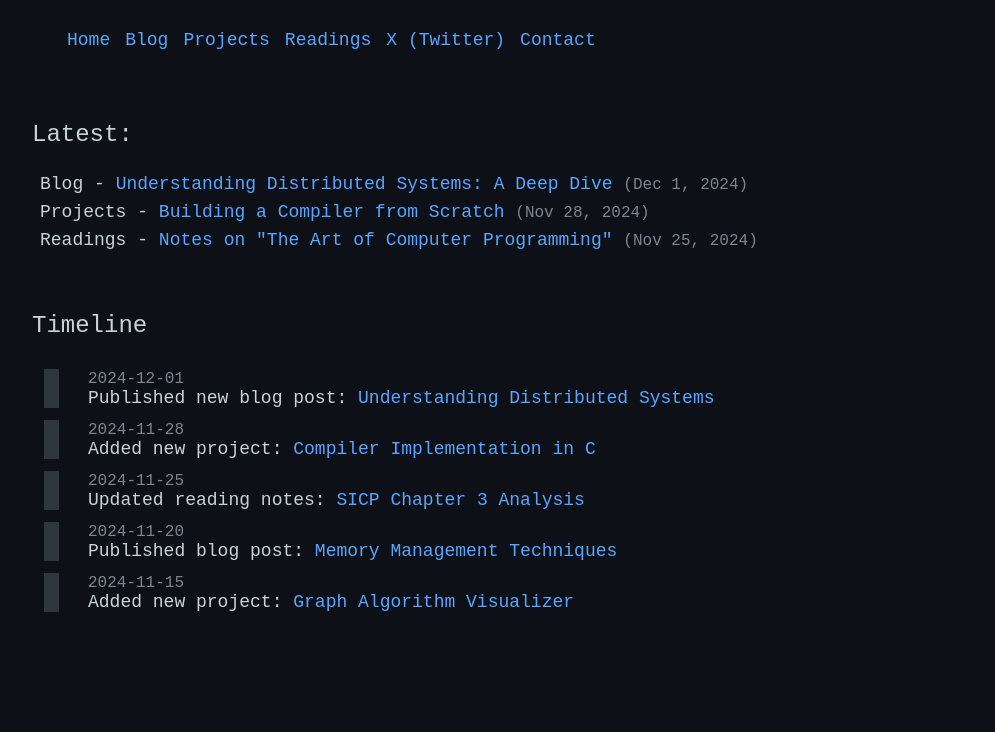
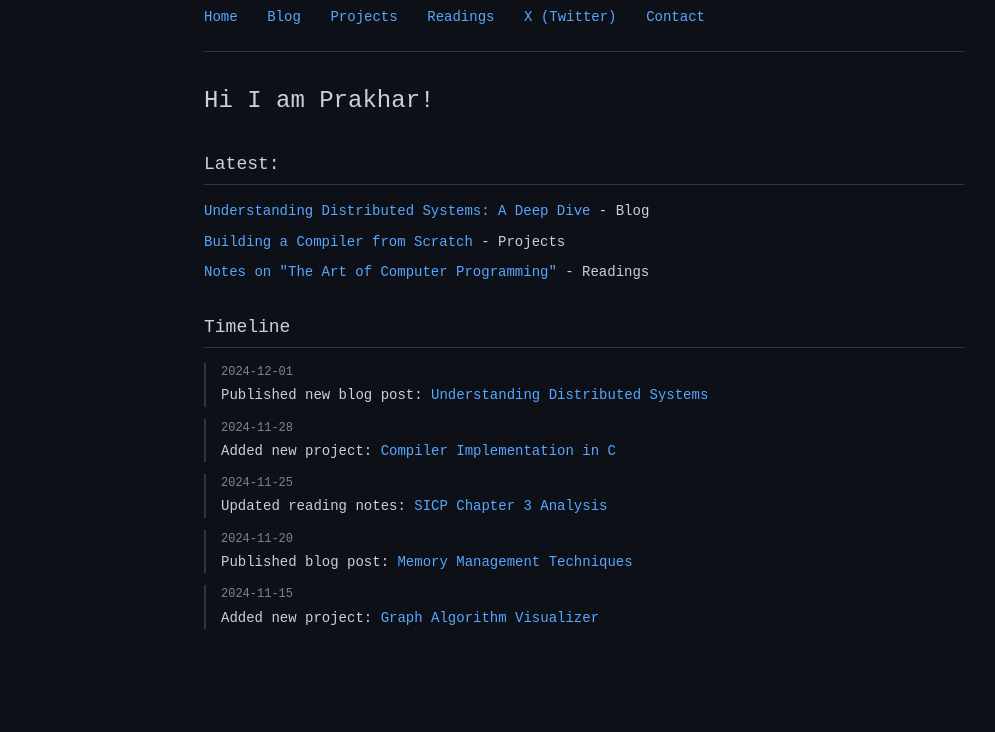
Before and after one commit to devPrakharM/test_website, a plain HTML site: page index.html in a window 1280 px wide. Shown: the part 68-800 px from the top of the page, without its empty margins (56-1051 px from the left). Drawn offline with Linux system fonts and the light colour scheme.

Commit message:
Update index.html

```diff
--- a/index.html
+++ b/index.html
@@ -4,147 +4,170 @@
     <meta charset="UTF-8">
     <meta name="viewport" content="width=device-width, initial-scale=1.0">
     <title>Prakhar Mishra</title>
+    <style>
+        * {
+            margin: 0;
+            padding: 0;
+            box-sizing: border-box;
+        }
+
+        body {
+            font-family: 'Courier New', monospace;
+            background-color: #0d1117;
+            color: #c9d1d9;
+            line-height: 1.6;
+            max-width: 800px;
+            margin: 0 auto;
+            padding: 20px;
+        }
+
+        header {
+            border-bottom: 1px solid #30363d;
+            padding-bottom: 20px;
+            margin-bottom: 30px;
+        }
+
+        nav {
+            margin-top: 15px;
+        }
+
+        nav a {
+            color: #58a6ff;
+            text-decoration: none;
+            margin-right: 20px;
+            font-size: 14px;
+        }
+
+        nav a:hover {
+            text-decoration: underline;
+        }
+
+        h1 {
+            font-size: 24px;
+            font-weight: normal;
+            margin-bottom: 10px;
+        }
+
+        h2 {
+            font-size: 18px;
+            font-weight: normal;
+            margin: 30px 0 15px 0;
+            border-bottom: 1px solid #30363d;
+            padding-bottom: 5px;
+        }
+
+        .latest-section {
+            margin-bottom: 30px;
+        }
+
+        .latest-item {
+            margin-bottom: 8px;
+            font-size: 14px;
+        }
+
+        .latest-item a {
+            color: #58a6ff;
+            text-decoration: none;
+        }
+
+        .latest-item a:hover {
+            text-decoration: underline;
+        }
+
+        .timeline-section {
+            margin-top: 30px;
+        }
+
+        .timeline-item {
+            margin-bottom: 12px;
+            font-size: 14px;
+            padding-left: 15px;
+            border-left: 2px solid #30363d;
+        }
+
+        .timeline-date {
+            color: #7d8590;
+            font-size: 12px;
+        }
+
+        .timeline-content {
+            margin-top: 2px;
+        }
+
+        .timeline-content a {
+            color: #58a6ff;
+            text-decoration: none;
+        }
+
+        .timeline-content a:hover {
+            text-decoration: underline;
+        }
+    </style>
 </head>
-<body bgcolor="#0d1117" text="#c9d1d9" link="#58a6ff" vlink="#58a6ff" alink="#58a6ff">
+<body>
+    <header>
+        <h1>Prakhar Mishra</h1>
+        <nav>
+            <a href="#home">Home</a>
+            <a href="#blog">Blog</a>
+            <a href="#projects">Projects</a>
+            <a href="#readings">Readings</a>
+            <a href="#twitter">X (Twitter)</a>
+            <a href="#contact">Contact</a>
+        </nav>
+    </header>
 
-<table width="100%" cellpadding="0" cellspacing="0" border="0">
-    <tr>
-        <td width="80" bgcolor="#0d1117">&nbsp;</td>
-        <td width="800">
+    <main>
+        <section id="intro">
+            <h1>Hi I am Prakhar!</h1>
+        </section>
 
-            <!-- Header Section -->
-            <table width="100%" cellpadding="20" cellspacing="0" border="0">
-                <tr>
-                    <td>
-                        <font face="Courier New" size="6" color="#c9d1d9">Prakhar Mishra</font>
+        <section class="latest-section">
+            <h2>Latest:</h2>
+            <div class="latest-item">
+                <a href="#latest-post-1">Understanding Distributed Systems: A Deep Dive</a> - Blog
+            </div>
+            <div class="latest-item">
+                <a href="#latest-post-2">Building a Compiler from Scratch</a> - Projects
+            </div>
+            <div class="latest-item">
+                <a href="#latest-post-3">Notes on "The Art of Computer Programming"</a> - Readings
+            </div>
+        </section>
 
-                        <br><br>
-
-                        <!-- Navigation -->
-                        <table cellpadding="0" cellspacing="15" border="0">
-                            <tr>
-                                <td><a href="#home" style="text-decoration:none"><font face="Courier New" size="4" color="#58a6ff">Home</font></a></td>
-                                <td><a href="#blog" style="text-decoration:none"><font face="Courier New" size="4" color="#58a6ff">Blog</font></a></td>
-                                <td><a href="#projects" style="text-decoration:none"><font face="Courier New" size="4" color="#58a6ff">Projects</font></a></td>
-                                <td><a href="#readings" style="text-decoration:none"><font face="Courier New" size="4" color="#58a6ff">Readings</font></a></td>
-                                <td><a href="#twitter" style="text-decoration:none"><font face="Courier New" size="4" color="#58a6ff">X (Twitter)</font></a></td>
-                                <td><a href="#contact" style="text-decoration:none"><font face="Courier New" size="4" color="#58a6ff">Contact</font></a></td>
-                            </tr>
-                        </table>
-                    </td>
-                </tr>
-            </table>
-
-            <br><br>
-
-            <!-- Latest Section -->
-            <table width="100%" cellpadding="0" cellspacing="0" border="0">
-                <tr>
-                    <td>
-                        <font face="Courier New" size="5" color="#c9d1d9">Latest:</font>
-                        <br><br>
-
-                        <table width="100%" cellpadding="0" cellspacing="8" border="0">
-                            <tr>
-                                <td>
-                                    <font face="Courier New" size="4" color="#c9d1d9">
-                                        Blog - <a href="#latest-post-1" style="text-decoration:none"><font color="#58a6ff">Understanding Distributed Systems: A Deep Dive</font></a>
-                                        <font size="3" color="#7d8590">(Dec 1, 2024)</font>
-                                    </font>
-                                </td>
-                            </tr>
-                            <tr>
-                                <td>
-                                    <font face="Courier New" size="4" color="#c9d1d9">
-                                        Projects - <a href="#latest-post-2" style="text-decoration:none"><font color="#58a6ff">Building a Compiler from Scratch</font></a>
-                                        <font size="3" color="#7d8590">(Nov 28, 2024)</font>
-                                    </font>
-                                </td>
-                            </tr>
-                            <tr>
-                                <td>
-                                    <font face="Courier New" size="4" color="#c9d1d9">
-                                        Readings - <a href="#latest-post-3" style="text-decoration:none"><font color="#58a6ff">Notes on "The Art of Computer Programming"</font></a>
-                                        <font size="3" color="#7d8590">(Nov 25, 2024)</font>
-                                    </font>
-                                </td>
-                            </tr>
-                        </table>
-                    </td>
-                </tr>
-            </table>
-
-            <br><br><br>
-
-            <!-- Timeline Section -->
-            <table width="100%" cellpadding="0" cellspacing="0" border="0">
-                <tr>
-                    <td>
-                        <font face="Courier New" size="5" color="#c9d1d9">Timeline</font>
-                        <br><br>
-
-                        <table width="100%" cellpadding="0" cellspacing="12" border="0">
-                            <tr>
-                                <td width="15" bgcolor="#30363d">&nbsp;</td>
-                                <td width="5">&nbsp;</td>
-                                <td>
-                                    <font face="Courier New" size="3" color="#7d8590">2024-12-01</font><br>
-                                    <font face="Courier New" size="4" color="#c9d1d9">
-                                        Published new blog post: <a href="#blog-post" style="text-decoration:none"><font color="#58a6ff">Understanding Distributed Systems</font></a>
-                                    </font>
-                                </td>
-                            </tr>
-                            <tr>
-                                <td width="15" bgcolor="#30363d">&nbsp;</td>
-                                <td width="5">&nbsp;</td>
-                                <td>
-                                    <font face="Courier New" size="3" color="#7d8590">2024-11-28</font><br>
-                                    <font face="Courier New" size="4" color="#c9d1d9">
-                                        Added new project: <a href="#project" style="text-decoration:none"><font color="#58a6ff">Compiler Implementation in C</font></a>
-                                    </font>
-                                </td>
-                            </tr>
-                            <tr>
-                                <td width="15" bgcolor="#30363d">&nbsp;</td>
-                                <td width="5">&nbsp;</td>
-                                <td>
-                                    <font face="Courier New" size="3" color="#7d8590">2024-11-25</font><br>
-                                    <font face="Courier New" size="4" color="#c9d1d9">
-                                        Updated reading notes: <a href="#reading" style="text-decoration:none"><font color="#58a6ff">SICP Chapter 3 Analysis</font></a>
-                                    </font>
-                                </td>
-                            </tr>
-                            <tr>
-                                <td width="15" bgcolor="#30363d">&nbsp;</td>
-                                <td width="5">&nbsp;</td>
-                                <td>
-                                    <font face="Courier New" size="3" color="#7d8590">2024-11-20</font><br>
-                                    <font face="Courier New" size="4" color="#c9d1d9">
-                                        Published blog post: <a href="#blog-post" style="text-decoration:none"><font color="#58a6ff">Memory Management Techniques</font></a>
-                                    </font>
-                                </td>
-                            </tr>
-                            <tr>
-                                <td width="15" bgcolor="#30363d">&nbsp;</td>
-                                <td width="5">&nbsp;</td>
-                                <td>
-                                    <font face="Courier New" size="3" color="#7d8590">2024-11-15</font><br>
-                                    <font face="Courier New" size="4" color="#c9d1d9">
-                                        Added new project: <a href="#project" style="text-decoration:none"><font color="#58a6ff">Graph Algorithm Visualizer</font></a>
-                                    </font>
-                                </td>
-                            </tr>
-                        </table>
-                    </td>
-                </tr>
-            </table>
-
-            <br><br>
-
-        </td>
-        <td bgcolor="#0d1117">&nbsp;</td>
-    </tr>
-</table>
-
+        <section class="timeline-section">
+            <h2>Timeline</h2>
+            <div class="timeline-item">
+                <div class="timeline-date">2024-12-01</div>
+                <div class="timeline-content">
+                    Published new blog post: <a href="#blog-post">Understanding Distributed Systems</a>
+                </div>
+            </div>
+            <div class="timeline-item">
+                <div class="timeline-date">2024-11-28</div>
+                <div class="timeline-content">
+                    Added new project: <a href="#project">Compiler Implementation in C</a>
+                </div>
+            </div>
+            <div class="timeline-item">
+                <div class="timeline-date">2024-11-25</div>
+                <div class="timeline-content">
+                    Updated reading notes: <a href="#reading">SICP Chapter 3 Analysis</a>
+                </div>
+            </div>
+            <div class="timeline-item">
+                <div class="timeline-date">2024-11-20</div>
+                <div class="timeline-content">
+                    Published blog post: <a href="#blog-post">Memory Management Techniques</a>
+                </div>
+            </div>
+            <div class="timeline-item">
+                <div class="timeline-date">2024-11-15</div>
+                <div class="timeline-content">
+                    Added new project: <a href="#project">Graph Algorithm Visualizer</a>
+                </div>
+            </div>
+        </section>
+    </main>
 </body>
 </html>
```
